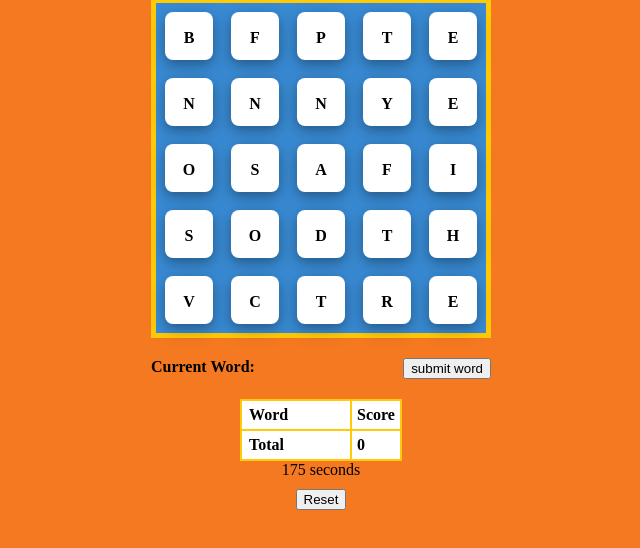
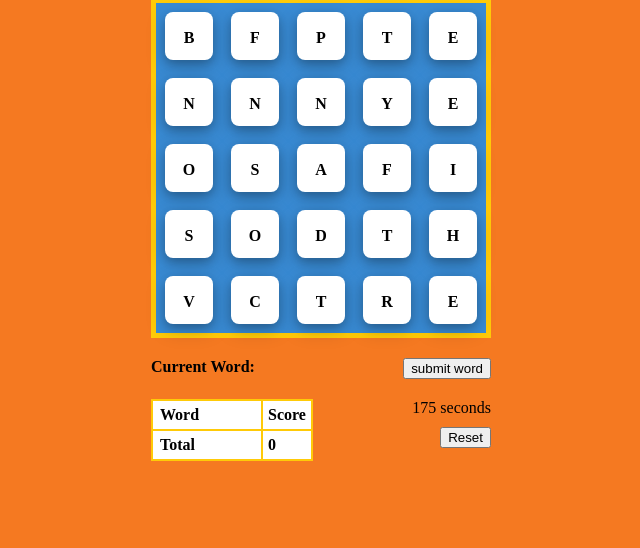
Before and after one commit to spookybit/boggle, a plain HTML site: page index.html in a window 1280 px wide. Shown: the part 130-678 px from the top of the page, without its empty margins (319-959 px from the left). Drawn offline with Linux system fonts and the light colour scheme.

Commit message:
timer and reset css

```diff
--- a/index.html
+++ b/index.html
@@ -16,6 +16,8 @@
       <button onClick="submit()">submit word</button>
     </div>
 
+    <div class="tableRow">
+      <div>
         <table class="wordTable">
           <tr>
             <th>Word</th>
@@ -26,10 +28,14 @@
             <th class="total">0</th>
           </tr>
         </table>
+      </div>
 
+      <div class="timerReset">
         <div class="timer"></div>
 
         <button class="reset" onClick="reset()">Reset</button>
+      </div>
+    </div>
   </div>
 
   <script src="script.js"></script>
--- a/style.css
+++ b/style.css
@@ -95,6 +95,19 @@ img {
   padding: 5 5 5 5;
 }
 
+.tableRow {
+  display: flex;
+  flex-direction: row;
+  justify-content: space-between;
+  width: 100%
+}
+
+.timerReset {
+  display: flex;
+  flex-direction: column;
+  align-items: flex-end;
+}
+
 [data-clicked="true"] {
   background-color: #ACCEEC;
 }
```
Lines whose indentation alone changed are shown as unchanged.
